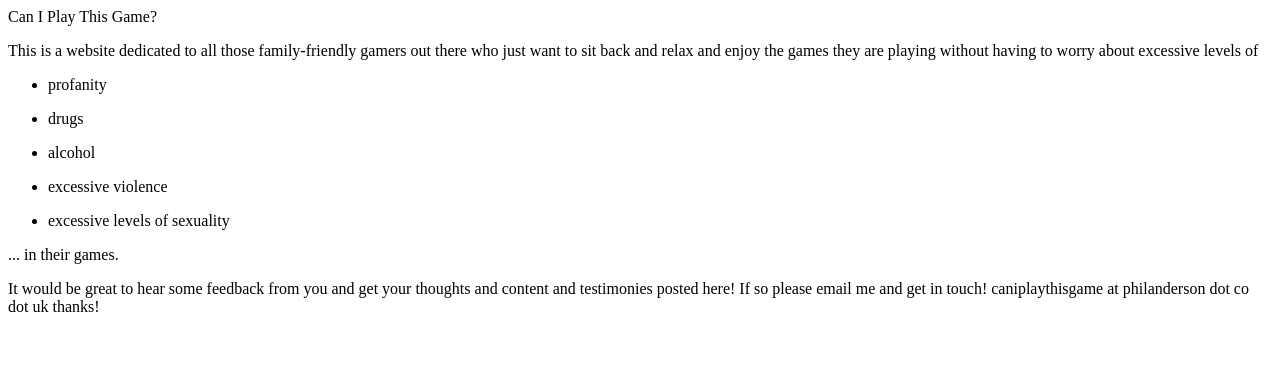
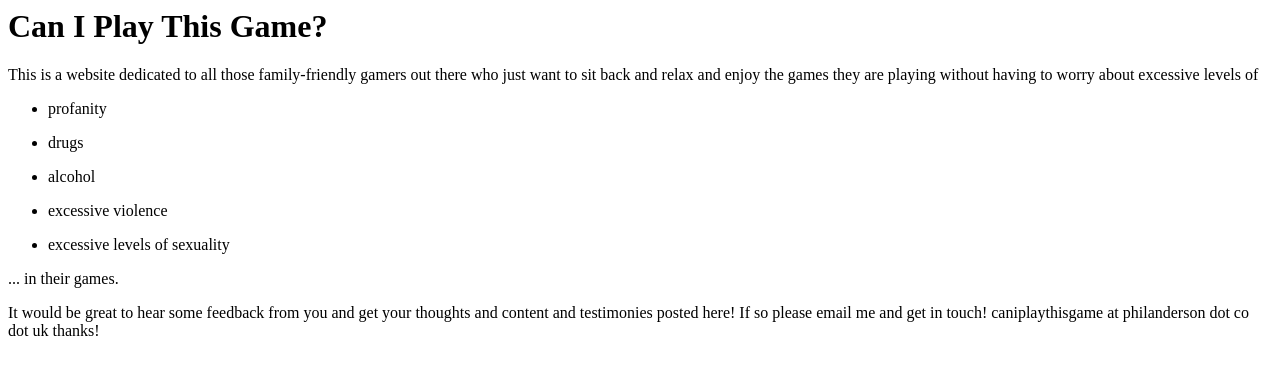
Before and after one commit to philanderson888/caniplaythisgame.org, a plain HTML site: page index.html in a window 1280 px wide. Drawn offline with Linux system fonts and the light colour scheme.

Commit message:
Update index.html

```diff
--- a/index.html
+++ b/index.html
@@ -1,5 +1,5 @@
 <html>
-  </h1>Can I Play This Game?</h1>
+  <h1>Can I Play This Game?</h1>
   <p>This is a website dedicated to all those family-friendly gamers out there who just want to sit back and relax and enjoy the games they are playing without having to worry about excessive levels of</p>
   <ul>
     <li>
```
